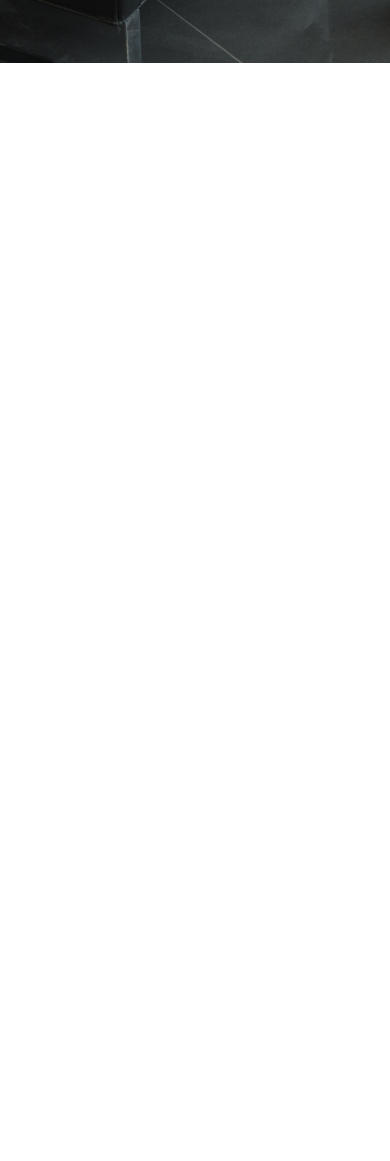
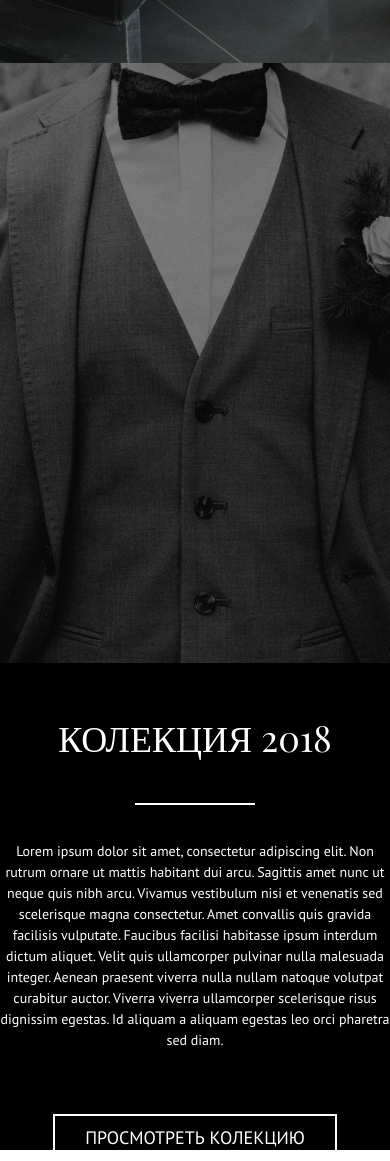
Before and after one commit to GoodGopnik/diploma, a website: page app/index.html in a window 390 px wide. Shown: the part 3617-4778 px from the top of the page. Before the commit the page ends 3680 px from the top, so only its background shows below. Drawn offline with nearby package versions, Linux system fonts and the light colour scheme; a web font is replaced by a local one.

Commit message:
Сделал блок колекция 2018 и адаптив

```diff
--- a/app/index.html
+++ b/app/index.html
@@ -107,6 +107,18 @@
       </div>
     </div>
 </section>
+<!------------------------------- collection ------------------------------------->
+<section class="collection">
+  <div class="apsolute-collection">
+    <div class="img-collection">
+    </div>
+    <div class="text-collection">
+      <h2>колекция 2018</h2>
+      <p>Lorem ipsum dolor sit amet, consectetur adipiscing elit. Non rutrum ornare ut mattis habitant dui arcu. Sagittis amet nunc ut neque quis nibh arcu. Vivamus vestibulum nisi et venenatis sed scelerisque magna consectetur. Amet convallis quis gravida facilisis vulputate. Faucibus facilisi habitasse ipsum interdum dictum aliquet. Velit quis ullamcorper pulvinar nulla malesuada integer. Aenean praesent viverra nulla nullam natoque volutpat curabitur auctor. Viverra viverra ullamcorper scelerisque risus dignissim egestas. Id aliquam a aliquam egestas leo orci pharetra sed diam.</p>
+      <a href="#">просмотреть колекцию</a>
+    </div>
+  </div>
+</section>
 
 </div><!-- end wrapper -->
 
--- a/app/scss/_media.scss
+++ b/app/scss/_media.scss
@@ -3,6 +3,20 @@
         display: flex;
         flex-direction: column;
         align-items: center;
+    }
+    .apsolute-collection {
+        display: flex;
+        flex-direction: column;
+        align-items: center;
+        .img-collection {
+            text-align: center;
+        }
+        h2 {
+            margin-top: 50px;
+        }
+        a {
+            padding-bottom: 10px;
+        }
     }
 }
 @media (max-width: 850px) {
@@ -62,3 +76,19 @@
         }
     }
 }
+@media (max-width: 350px) {
+    .new-collection {
+        h2::before {
+            content: "";
+            position: absolute;
+            display: block;
+            width: 120px;
+            height: 2px;
+            background: $wiht-color;
+            margin: 0 auto;
+            top: 120px;
+            left: 50%;
+            transform: translateX(-50%);
+        }
+    }
+}
--- a/app/scss/style.scss
+++ b/app/scss/style.scss
@@ -279,6 +279,78 @@ header {
     a:hover {
         background: $gray-color;
         transition: 0.9s;
+        color: $black-color;
+    }
+}
+////////////////////////////// collection
+.collection {
+    max-width: 1920px;
+    background: $black-color;
+    .apsolute-collection {
+        display: flex;
+        justify-content: space-between;
+    }
+    .img-collection {
+        width: 100%;
+        height: 100%;
+        max-width: 880px;
+        min-height: 600px;
+        background: url(../img/collection/Rectangle9.jpg)center;
+    }
+    .text-collection {
+        text-align: center;
+        width: 100%;
+    }
+    h2 {
+        margin: 0;
+        padding: 0;
+        font-family: $Playfair-Display;
+        font-size: 36px;
+        font-weight: 400;
+        line-height: 48px;
+        color: $wiht-color;
+        text-transform: uppercase;
+        margin-top: 100px;
+        margin-bottom: 80px;
+        position: relative;
+    }
+    h2::before {
+        content: "";
+        position: absolute;
+        display: block;
+        width: 120px;
+        height: 2px;
+        background: $wiht-color;
+        margin: 0 auto;
+        top: 90px;
+        left: 50%;
+        transform: translateX(-50%);
+    }
+    p {
+        font-family: $PT-SANS;
+        font-weight: 400;
+        font-size: 14px;
+        line-height: 21px;
+        color: $wiht-color;
+        margin: 0 auto;
+        max-width: 471px;
+        margin-bottom: 75px;
+    }
+    a {
+        text-decoration: none;
+        font-family: $PT-SANS;
+        font-size: 18px;
+        line-height: 24px;
+        font-weight: 400;
+        color: $wiht-color;
+        padding: 10px 30px;
+        border: 2px solid $wiht-color;
+        text-transform: uppercase;
+    }
+    a:hover {
+        background: $gray-color;
+        transition: 0.9s;
+        color: $black-color;
     }
 }
 @import "media";
```
Also changed, not shown: app/css/style.min.css, app/img/collection/Rectangle9.jpg (added).
